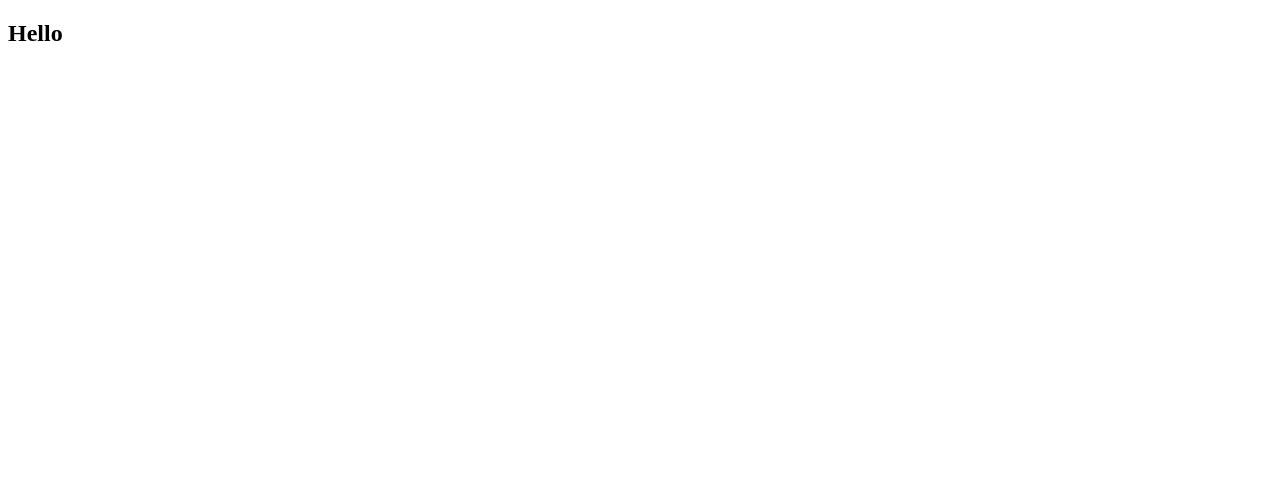
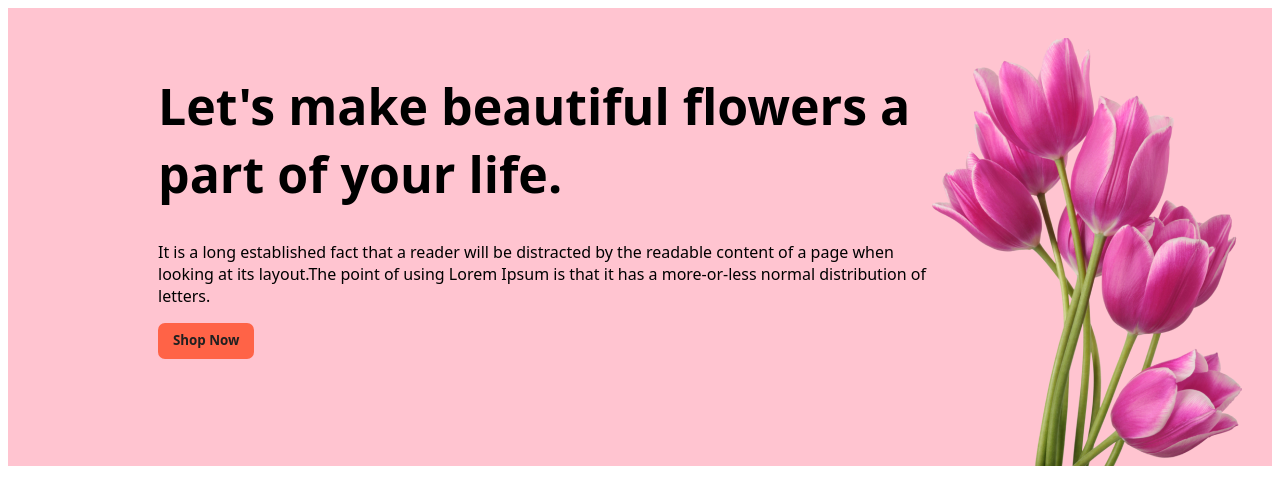
Before and after one commit to mdnayeem7332/Flower-shop-assignment, a plain HTML site: page index.html in a window 1280 px wide. Drawn offline with Linux system fonts and the light colour scheme.

Commit message:
second time

```diff
--- a/index.html
+++ b/index.html
@@ -4,13 +4,28 @@
     <meta charset="UTF-8">
     <meta name="viewport" content="width=device-width, initial-scale=1.0">
     <title>Flower Shop Assignment</title>
+    <link rel="stylesheet" href="style/style.css">
 </head>
 <body>
     <header>
 
+        <div class="headerdiv">
+            <div class="head-content">
+                    <h1 class="head-title">Let's make
+                        beautiful flowers a
+                        part of your life.
+                    </h1>
+                    <p class="head-peragraph">
+                        It is a long established fact that a reader will be distracted by the readable content of a page when looking at its layout.The point of using Lorem Ipsum is that it has a more-or-less normal distribution of letters.
+                    </p>
+                    <button class="head-btn">Shop Now</button>
+            </div>
+                <img src="Flower Asset/pngwing 6.png" alt="">
+        </div>
+
     </header>
     <main>
-        <h2>Hello</h2>
+
     </main>
     <footer>
 
--- a/style/style.css
+++ b/style/style.css
@@ -0,0 +1,21 @@
+*{
+    font-family: system-ui, -apple-system, BlinkMacSystemFont, 'Segoe UI', Roboto, Oxygen, Ubuntu, Cantarell, 'Open Sans', 'Helvetica Neue', sans-serif;
+}
+header{
+    background-color: rgb(255, 196, 208);
+}
+.headerdiv{
+    padding: 30px 30px 0px 150px;
+    display: flex;
+}
+.head-btn{
+    background-color: tomato;
+    padding: 8px 15px 10px;
+    border-radius: 7px;
+    border: 0px;
+    color: rgb(32, 32, 32);
+    font-weight: bold;
+}
+.head-title{
+    font-size: 50px;
+}
```
